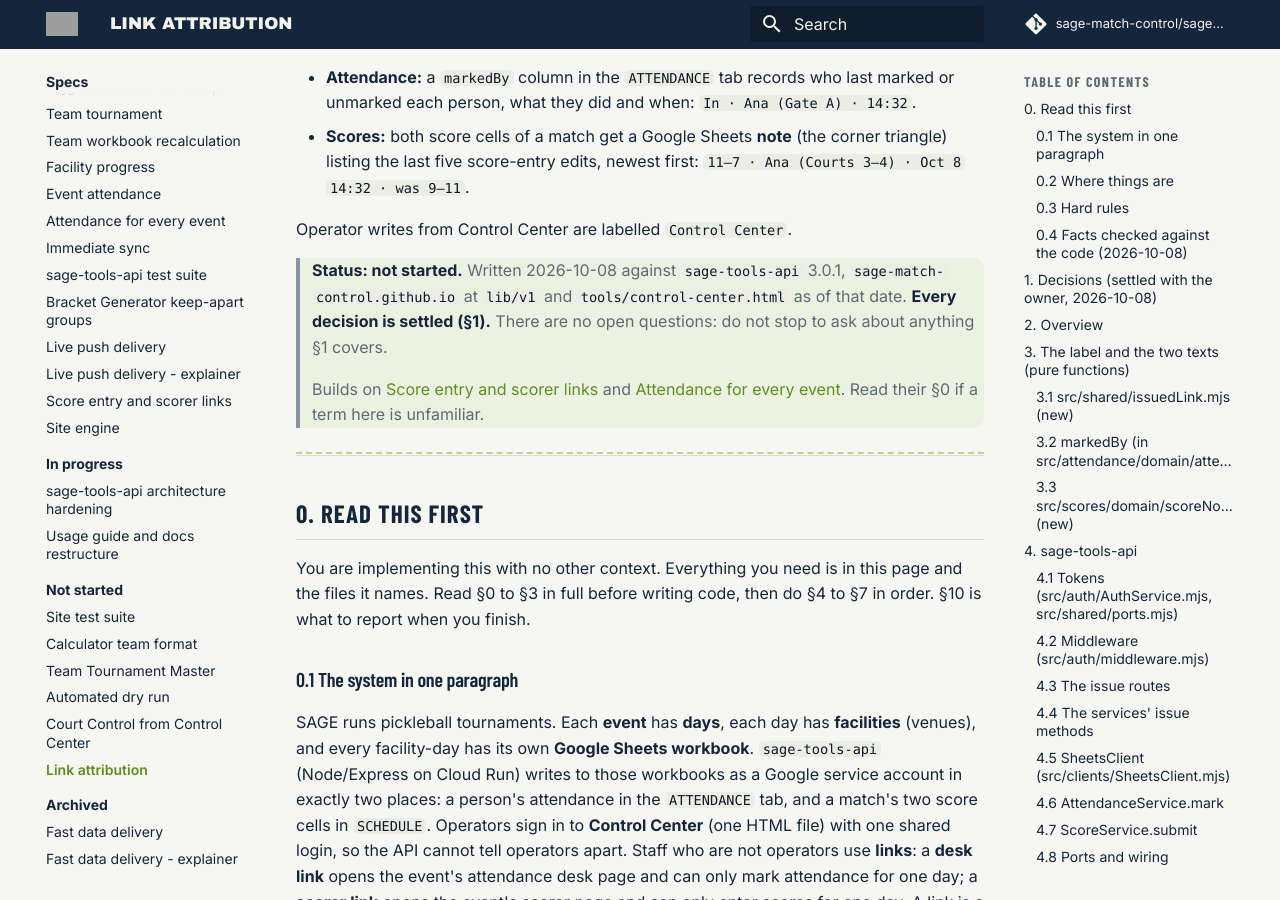
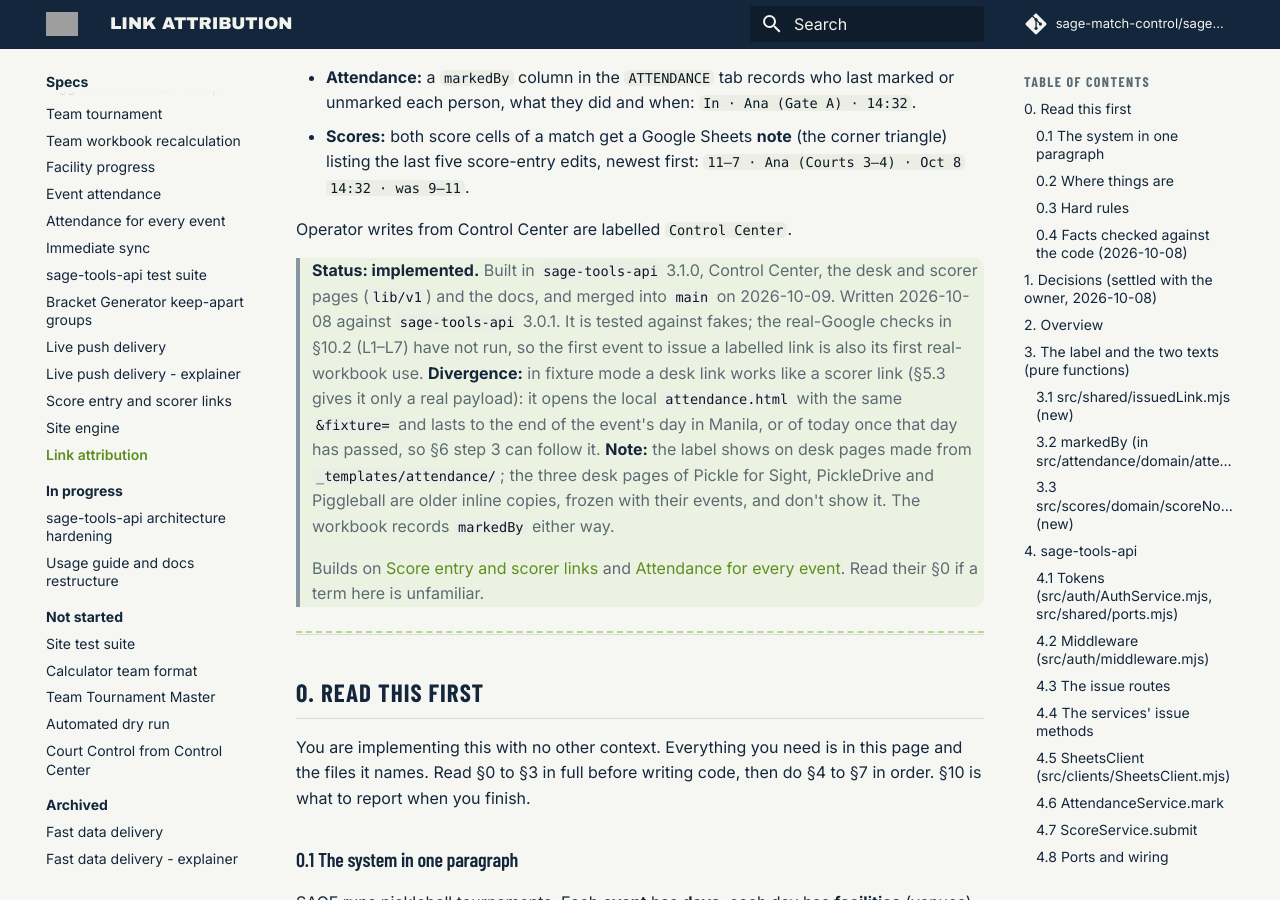
Before and after one commit to sage-match-control/sage-docs, an MkDocs documentation site: the page built from docs/specs/implemented/link-attribution-spec.md, in a window 1280 px wide and 900 px high, scrolled down 357 px. Built offline with MkDocs 1.6.1 and Material for MkDocs 9.7.7, drawn with Linux system fonts in a browser that asks for light colours; comment, search, counter and statistics services are not loaded; some of the changed text lies outside the part shown.

Commit message:
Specs: Link attribution moves to Implemented
Built in sage-tools-api 3.1.0, the site and these docs, and merged into
main. The status line records the one divergence (a fixture desk link
opens the local page and is valid when issued) and that the real-Google
checks (L1-L7) have not run. Joins the unreleased 2.4.0 entry, now dated
2026-10-09.

Co-Authored-By: Claude Opus 5.5 <noreply@anthropic.com>
Claude-Session: https://claude.ai/code/session_018utwr8aPrs9rAXPPA3vNue

```diff
--- a/docs/specs/not-started/link-attribution-spec.md
+++ b/docs/specs/implemented/link-attribution-spec.md
@@ -13,10 +13,17 @@ facility workbook carries that label:
 
 Operator writes from Control Center are labelled `Control Center`.
 
-> **Status: not started.** Written 2026-10-08 against `sage-tools-api` 3.0.1,
-> `sage-match-control.github.io` at `lib/v1` and `tools/control-center.html` as of
-> that date. **Every decision is settled (§1).** There are no open questions: do not
-> stop to ask about anything §1 covers.
+> **Status: implemented.** Built in `sage-tools-api` 3.1.0, Control Center, the desk and
+> scorer pages (`lib/v1`) and the docs, and merged into `main` on 2026-10-09. Written
+> 2026-10-08 against `sage-tools-api` 3.0.1. It is tested against fakes; the real-Google
+> checks in §10.2 (L1–L7) have not run, so the first event to issue a labelled link is
+> also its first real-workbook use. **Divergence:** in fixture mode a desk link works like
+> a scorer link (§5.3 gives it only a real payload): it opens the local `attendance.html`
+> with the same `&fixture=` and lasts to the end of the event's day in Manila, or of today
+> once that day has passed, so §6 step 3 can follow it. **Note:** the label shows on desk
+> pages made from `_templates/attendance/`; the three desk pages of Pickle for Sight,
+> PickleDrive and Piggleball are older inline copies, frozen with their events, and don't
+> show it. The workbook records `markedBy` either way.
 >
 > Builds on [Score entry and scorer links](../implemented/control-center-score-entry-spec.md)
 > and [Attendance for every event](../implemented/multi-event-attendance-spec.md).
--- a/mkdocs.yml
+++ b/mkdocs.yml
@@ -139,6 +139,7 @@ nav:
           - Live push delivery - explainer: specs/implemented/durable-object-push-explainer.md
           - Score entry and scorer links: specs/implemented/control-center-score-entry-spec.md
           - Site engine: specs/implemented/site-engine-spec.md
+          - Link attribution: specs/implemented/link-attribution-spec.md
       - In progress:
           - Overview: specs/in-progress/README.md
           - sage-tools-api architecture hardening: specs/in-progress/sage-tools-api-architecture-spec.md
@@ -150,7 +151,6 @@ nav:
           - Team Tournament Master: specs/not-started/team-tournament-master-spec.md
           - Automated dry run: specs/not-started/automated-dry-run-spec.md
           - Court Control from Control Center: specs/not-started/control-center-court-control-spec.md
-          - Link attribution: specs/not-started/link-attribution-spec.md
       - Archived:
           - Overview: specs/archived/README.md
           - Fast data delivery: specs/archived/fast-data-delivery-spec.md
```
Also changed, not shown: docs/changelog.md (+4 -2 lines), docs/specs/README.md (+4 -4 lines), docs/specs/implemented/README.md (+1 -0 lines), docs/specs/not-started/README.md (+0 -1 lines).
